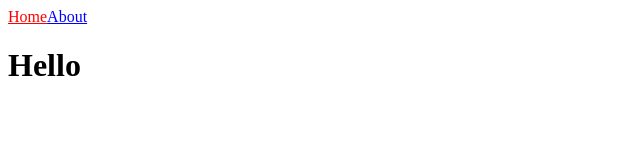
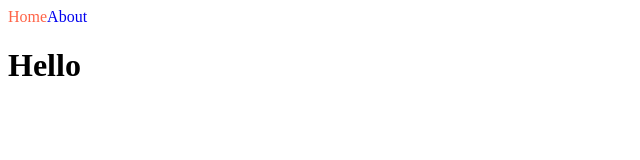
Before and after one commit to imjungim/NextJS_basic, a Next.js app: page / in a window 1280 px wide. Shown: the top 160 px of the page, without its empty margins (0-640 px from the left). Built offline with nearby package versions, Linux system fonts and the light colour scheme.

Commit message:
CSS Modules

```diff
--- a/components/NavBar.js
+++ b/components/NavBar.js
@@ -1,15 +1,17 @@
 import Link from "next/link";
 import { useRouter } from "next/router";
+import styles from './NavBar.module.css';
+
 export default function NavBar() {
   const router = useRouter();
   //console.log("router",router)
   return (
     <nav>
       <Link href="/">
-        <a className="home" style={{ color : router.pathname === "/" ? "red" : "blue"}}>Home</a>
+        <a className={`${styles.link} ${router.pathname === '/' ? styles.active : ''}`}>Home</a>
       </Link>
       <Link href="/about">
-        <a style={{ color : router.pathname === "/about" ? "red" : "blue"}}>About</a>
+        <a className={[styles.link, router.pathname === '/about' ? styles.active : ''].join(' ')}>About</a>
       </Link>
     </nav>
   );
--- /dev/null
+++ b/components/NavBar.module.css
@@ -0,0 +1,9 @@
+.link {
+  text-decoration: none;
+}
+
+.active {
+  color: tomato;
+}
+
+/* 두가지 모두 적용할때? */
```
